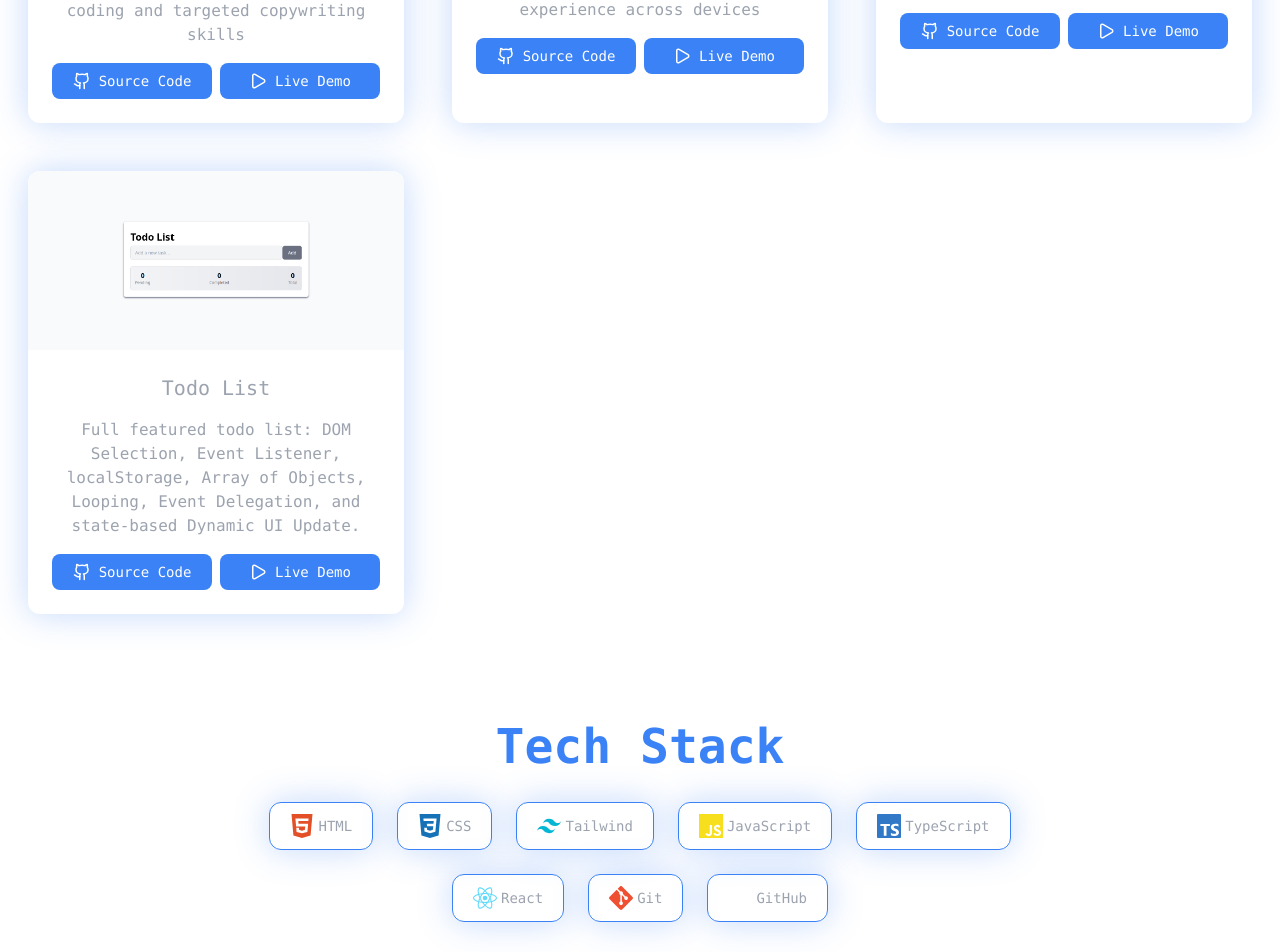
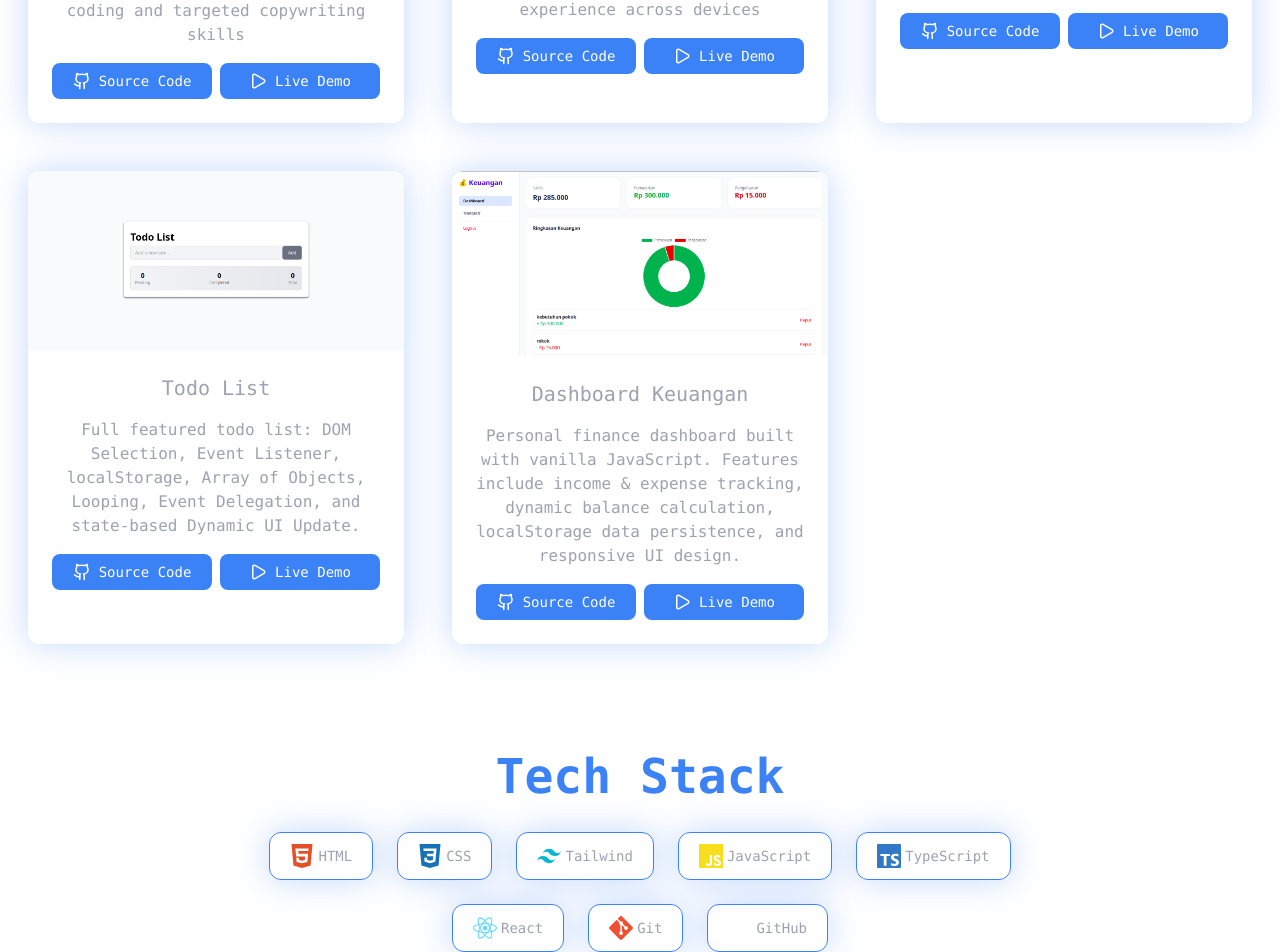
Before and after one commit to yafigian3-hue/portfolio-v2, a React (Vite) app: page / in a window 1280 px wide. Shown: the part 2142-3094 px from the top of the page. Built offline with nearby package versions, Linux system fonts and the light colour scheme.

Commit message:
feat: add dashboard keuangan project

```diff
--- a/src/pages/Project.tsx
+++ b/src/pages/Project.tsx
@@ -215,6 +215,58 @@ function project() {
             </div>
           </div>
         </div>
+
+        {/* project 5 */}
+        <div className="min-w-full p-2">
+          <div
+            className="bg-transparent rounded-xl max-w-sm mx-auto overflow-hidden shadow-[0_0_35px_rgba(59,130,246,0.3)] transition-all duration-300 hover:-translate-y-2 hover:scale-[1.02]
+    hover:shadow-[0_0_35px_rgba(59,130,246,0.7)] flex flex-col h-full"
+          >
+            <img
+              src="Screenshot_2026-02-26_22-25-53.png"
+              className="w-full h-100 object-cover"
+              alt="Dashboard Keuangan"
+            />
+            <div className="p-6 text-center">
+              <h3 className="text-xl font-mono text-gray-400 mb-2">
+                Dashboard Keuangan
+              </h3>
+              <p className="text-gray-400 text-center font-mono text-base mt-4">
+                Personal finance dashboard built with vanilla JavaScript.
+                Features include income & expense tracking, dynamic balance
+                calculation, localStorage data persistence, and responsive UI
+                design.
+              </p>
+              <div className="bottom-0 mt-4 grid grid-cols-2 gap-2">
+                {/* Source Code */}
+                <a
+                  href="https://github.com/yafigian3-hue/dashboard-keuangan-vanilla"
+                  target="_blank"
+                  rel="noopener noreferrer"
+                  className="flex items-center justify-center gap-2 rounded-lg
+          bg-[#3B82F6] px-3 py-2 font-mono text-sm text-white
+          transition hover:bg-blue-400"
+                >
+                  <Github size={18} />
+                  Source Code
+                </a>
+
+                {/* Live Demo */}
+                <a
+                  href="https://yafigian3-hue.github.io/dashboard-keuangan-vanilla/dashboard.html"
+                  target="_blank"
+                  rel="noopener noreferrer"
+                  className="flex items-center justify-center gap-2 rounded-lg
+          bg-[#3B82F6] px-3 py-2 font-mono text-sm text-white
+          transition hover:bg-blue-400"
+                >
+                  <Play size={18} />
+                  Live Demo
+                </a>
+              </div>
+            </div>
+          </div>
+        </div>
       </div>
     </section>
   );
```
